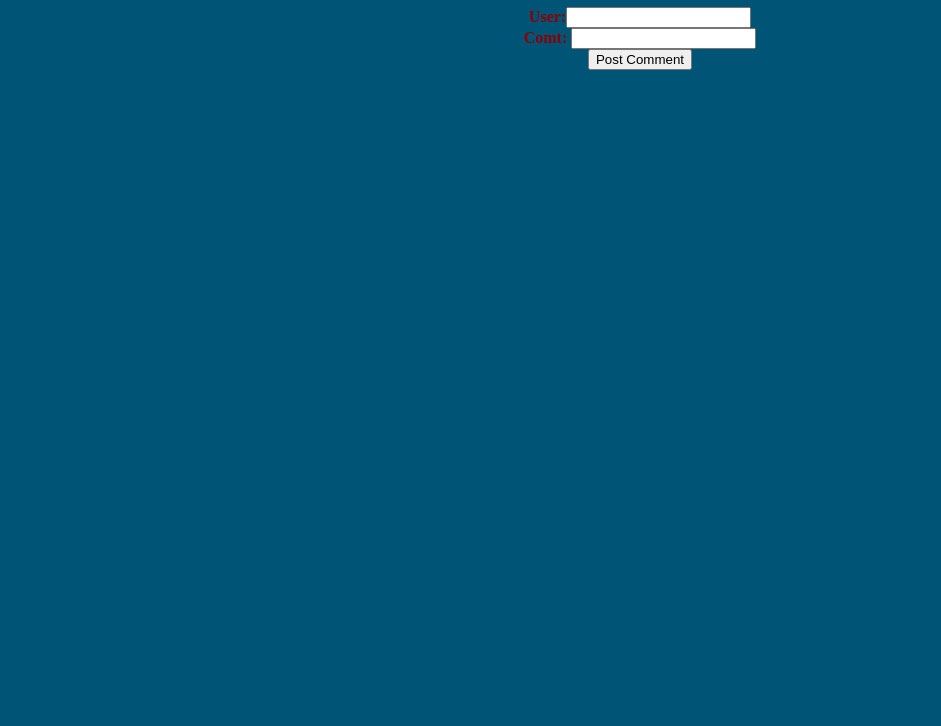
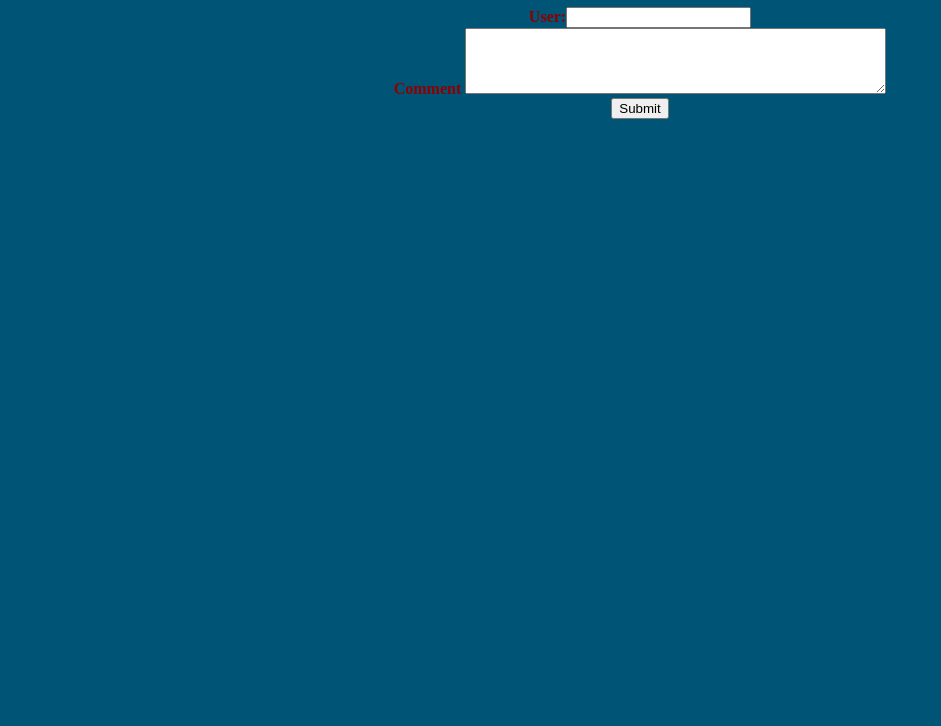
Before and after one commit to norahnan/p1-writr-master, a plain HTML site: page static/comment.html in a window 1280 px wide. Shown: the part 74-800 px from the top of the page, without its empty margins (0-941 px from the left). Drawn offline with Linux system fonts and the light colour scheme.

Commit message:
Modified comment and index html

```diff
--- a/static/comment.html
+++ b/static/comment.html
@@ -10,9 +10,12 @@
   <div class="commentForm">
     <form action="submit" method="POST">
       <label>User:<input type="text" name="user" /></label>
-      <label>Comt: <input type="text" name="comment " /></label>
-      <input type="submit" value="Post Comment" />
+      <!--label>Comt: <input type="text" name="comment " /></label>
+      <input type="submit" value="Post Comment" /-->
     </form>
+    <label> Comment  <textarea  rows="4" cols="50"> </textarea> </label>
+    <button> Submit </button>
+
   </div>
 
 </body>
```
Also changed, not shown: static/index.html (+3 -1 lines).
